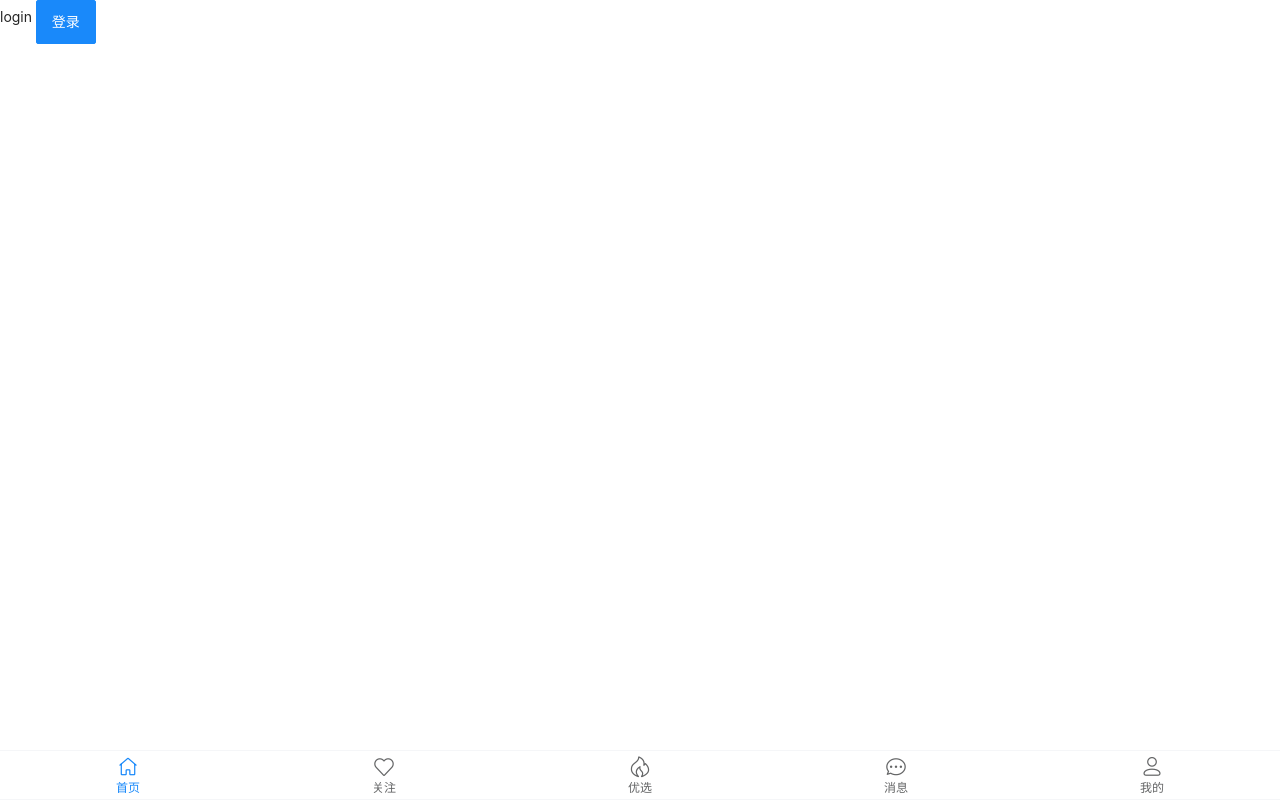
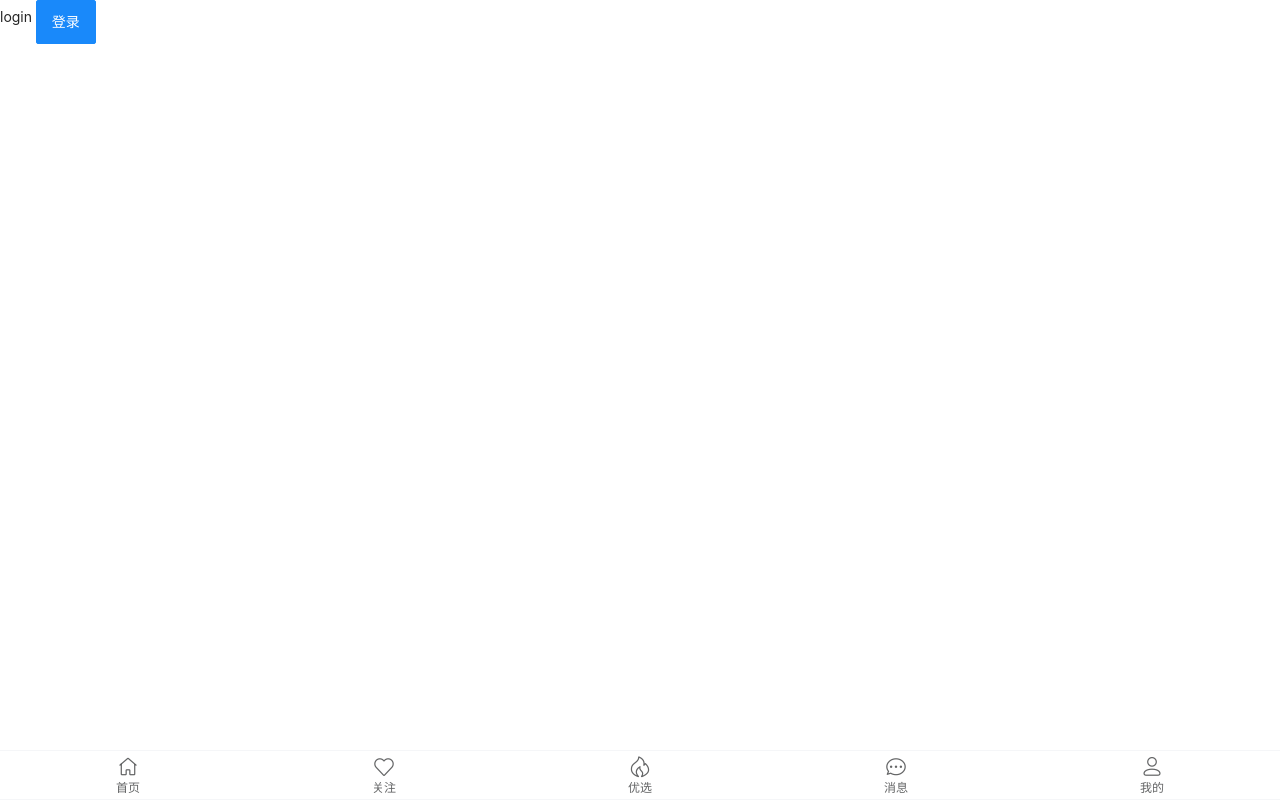
Before and after one commit to cemcoe/bookbox-web-client, a Vue app: page /login in a window 1280 px wide. Built offline with nearby package versions, Linux system fonts and the light colour scheme.

Commit message:
fix: van-tabbar route mode

```diff
--- a/src/components/content/MainTabBar/MainTabBar.vue
+++ b/src/components/content/MainTabBar/MainTabBar.vue
@@ -1,6 +1,6 @@
 <template>
   <div class="tab-bar">
-    <van-tabbar v-model="active">
+    <van-tabbar route>
       <van-tabbar-item icon="wap-home-o" replace to="/">首页</van-tabbar-item>
       <van-tabbar-item icon="like-o" replace to="/attention">关注</van-tabbar-item>
       <van-tabbar-item icon="fire-o" replace to="/excellent">优选</van-tabbar-item>
@@ -11,8 +11,6 @@
 </template>
 
 <script setup>
-import { ref } from 'vue';
-const active = ref(0);
 
 
 
```
